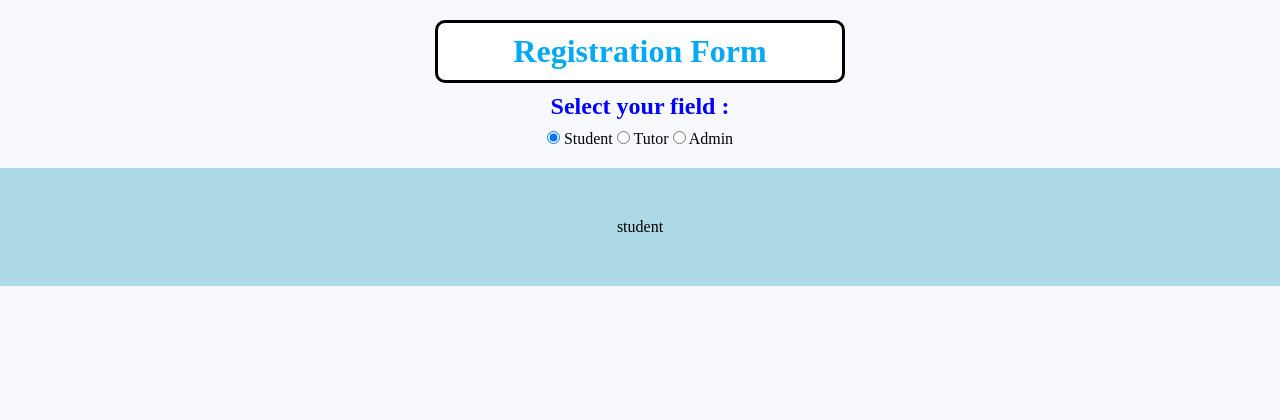
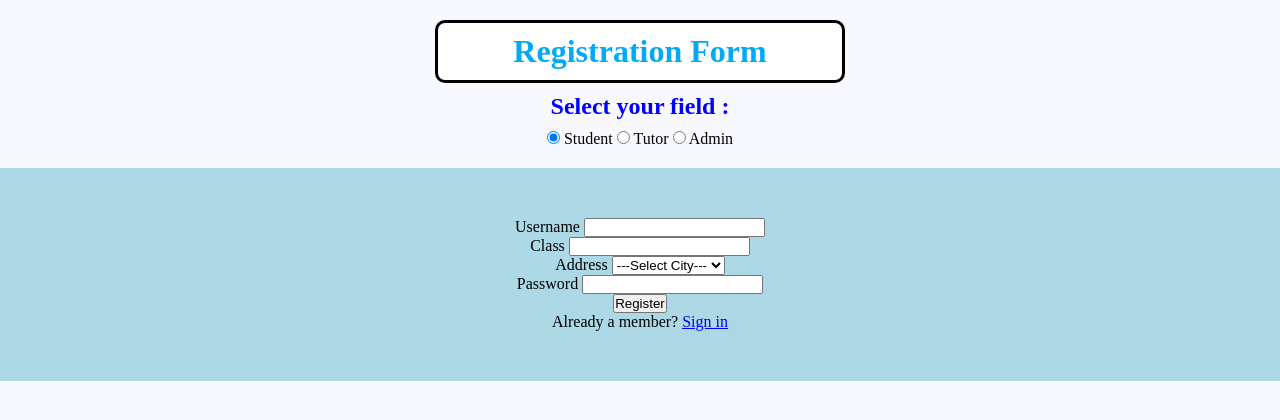
Before and after one commit to KPVCFGHackathon/CFGTeam3, a PHP site: page /register.php in a window 1280 px wide, after a click on "Student". Shown: the top 420 px of the page. Run offline with PHP 8.4, Linux system fonts and the light colour scheme.

Commit message:
Registration changes

```diff
--- a/login.php
+++ b/login.php
@@ -1,4 +1,4 @@
-<?php include('userdata.php'); ?>
+<?php include('server.php'); ?>
 <!DOCTYPE html>
 <html>
 <head>
@@ -23,7 +23,7 @@ if (isset($_POST['login'])) {
 	}
 	if(count($errors) == 0) {
 		$password = md5($passwd);
-		$query = "SELECT * FROM userdetails WHERE uname='$username' AND pwd='$password'";
+		$query = "SELECT * FROM student WHERE uname='$username' AND pwd='$password'";
 		$result = mysqli_query($db,$query);
 		if(mysqli_num_rows($result) == 1) {
 			$_SESSION['username'] = $username;
--- a/register.php
+++ b/register.php
@@ -1,3 +1,4 @@
+<?php include('server.php'); ?>
 <!DOCTYPE html>
 <html>
 <head>
@@ -11,6 +12,85 @@
 	<h1>Registration Form<h1>
 </div>
 
+<?php
+     if(isset($_POST['register'])){
+		$username=mysqli_escape_string($db,$_POST['username']);
+		$class=mysqli_escape_string($db,$_POST['class']);
+		$address=mysqli_escape_string($db,$_POST['address']);
+		$password=mysqli_escape_string($db,$_POST['password']);
+
+
+	if(empty($username)){
+	 array_push($errors,"username is required");
+	 }
+	 if(empty($class)){
+	 array_push($errors,"class is required");
+	 }
+	 if(empty($address)){
+	 array_push($errors,"address is required");
+	 }
+	 if(empty($password)){
+	 array_push($errors,"password is required");
+	 }
+
+	 if(count($errors)==0){
+	 $password=md5($password);
+	 $sql="INSERT INTO student(sname,class,sloc,spassword)
+	            VALUES ('$username','$class','address','$password')";
+     mysqli_query($db,$sql);
+	 $_SESSION['username']=$username;
+	 $_SESSION['success']="you are now logged in";
+	 header('location:studentindex.php');
+}
+	 }
+	 if(isset($_GET['logout'])){
+		 session_destroy();
+		 unset($_SESSION['username']);
+		 header('location:register.php');
+	 }
+
+
+	 if(isset($_POST['tregister']))
+{
+	$username = mysqli_real_escape_string($db,$_POST['username']);
+    $subject= mysqli_real_escape_string($db,$_POST['subject']);
+    $qualification = mysqli_real_escape_string($db,$_POST['qualification']);
+     $address = mysqli_real_escape_string($db,$_POST['address']);
+	  $password = mysqli_real_escape_string($db,$_POST['password']);
+
+	 if(empty($username))
+	 {
+		 array_push($errors,"username is required");
+	 }
+	 if(empty($email))
+	 {
+		 array_push($errors,"email is required");
+	 }
+	 if(empty($subject))
+	 {
+		 array_push($errors,"subject is required");
+	 }
+	 if(empty($address))
+	 {
+		 array_push($errors,"address is required");
+	 }
+	 if(empty($password))
+	 {
+	 array_push($errors,"password is required");}
+	 if(count($errors)==0){
+		$password=md5($password);
+	 $sql="INSERT INTO tutor(tname,tsub,tqual,tloc,password) VALUES('$username','$subject','$qualification','$address','$password')";
+	 mysqli_query($db,$sql);
+	 $_SESSION['username']=$username;
+	 $_SESSION['success']="you are now logged in";
+	 header('location:tutor.php');
+
+	 }
+
+
+}
+	 ?>
+
 <form action="register.php" method="post">
 <div class = "select">
 <h2 class="field_select">Select your field :</h2>
@@ -21,10 +101,77 @@
 </form>
 
 <div id="s">
-	student
+	<form method="post" action="register.php">
+		<?php include('errors.php');?>
+	    <div class="input-group">
+		      <label>Username</label>
+			  <input type="text" name="username">
+			</div>  <div class="input-group">
+		      <label>Class</label>
+			  <input type="text" name="class">
+			</div>
+			<div class="input-group">
+		      <label>Address</label>
+			  <select name="address">
+			  <option>---Select City---</option>
+				<option>Hyderabad</option>
+				<option>Bangalore</option>
+				<option>Chennai</option>
+			  </select>
+			</div>
+			<div class="input-group">
+		      <label>Password</label>
+			  <input type="password" name="password">
+			</div>
+            <div class="input-group">
+		       <button type="submit" name="register" class="btn">Register</button>
+			</div>
+ 			<p>Already a member? <a href="login.php">Sign in</a></p>
+	</form>
 </div>
 <div id="t">
-	tutor
+	<form method="post" action="register.php">
+		<?php include('errors.php');?>
+	    <div class="input-group">
+		      <label>username</label>
+			  <input type="text" name="username">
+			</div>
+			<div class="input-group">
+		      <label>subject</label>
+			  <select name="subject">
+			  <option>---select subject--</option>
+  <option value="dbms">DBMS</option>
+  <option value="java">JAVA</option>
+  <option value="co">CO</option>
+
+</select>
+			</div>
+			<div class="input-group">
+		      <label>qualification</label>
+			  <input type="text" name="qualification">
+			</div>
+
+               <div class="input-group">
+		      <label>address</label>
+			<select name="address">
+			<option>---select adress---</option>
+  <option value="Hyderabad">Hyderabad</option>
+  <option value="Chennai">Chennai</option>
+  <option value="Bangalore">Bangalore</option>
+
+</select>
+</div>
+			<div class="input-group">
+		      <label>password</label>
+			  <input type="password" name="password">
+			</div>
+            <div class="input-group">
+		       <button type="submit" name="tregister" class="btn">Register</button>
+			</div>
+ 			<p>
+			 Already a member? <a href="login.php">sign in</a>
+			</p>
+</form>
 </div>
 <div id="a">
 	admin
--- /dev/null
+++ b/server.php
@@ -0,0 +1,10 @@
+<?php
+     session_start();
+     $username="";
+	 $class="";
+	 $address="";
+	 $errors=array();
+
+	 $db=mysqli_connect('localhost','root','root','bookings');
+
+	 ?>
```
